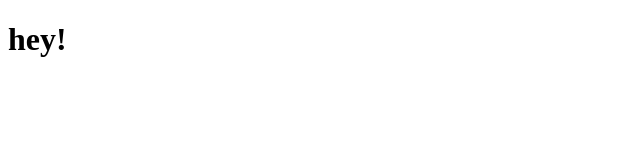
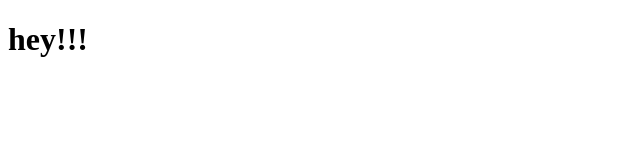
Before and after one commit to Daniil-Lilin/testGit, a plain HTML site: page index.html in a window 1280 px wide. Shown: the full height of the page, 0-640 px from the left. Drawn offline with Linux system fonts and the light colour scheme.

Commit message:
add symbol

```diff
--- a/index.html
+++ b/index.html
@@ -6,6 +6,6 @@
   <title>Document</title>
 </head>
 <body>
-  <h1>hey!</h1>
+  <h1>hey!!!</h1>
 </body>
 </html>
```
